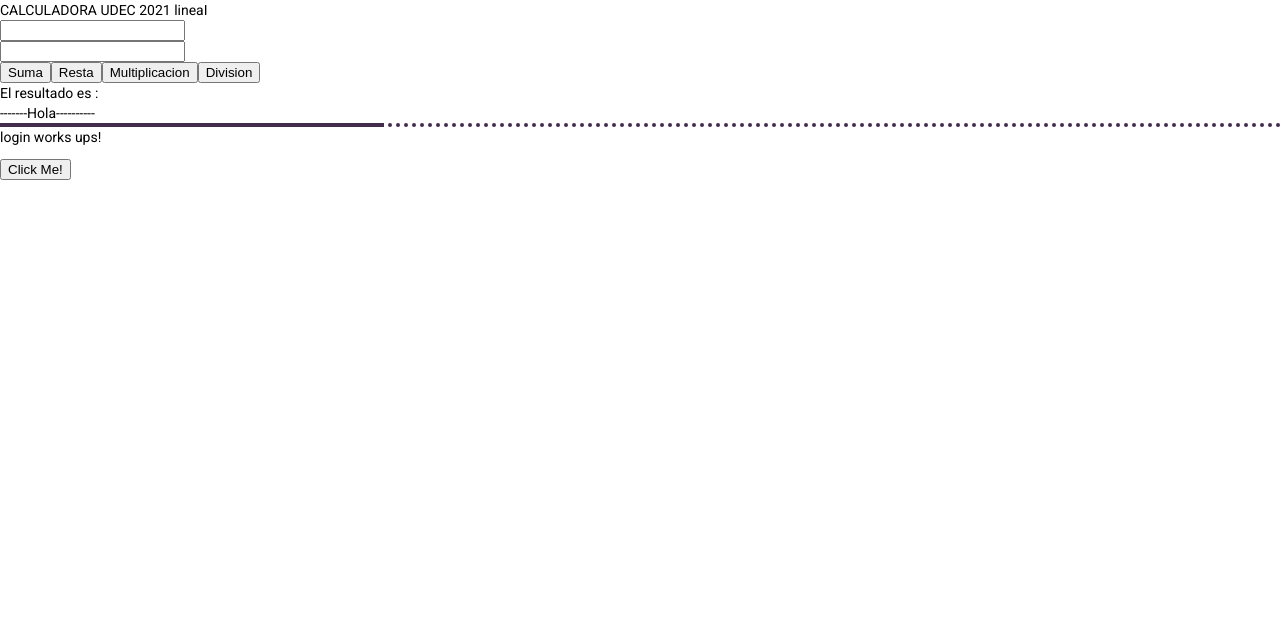
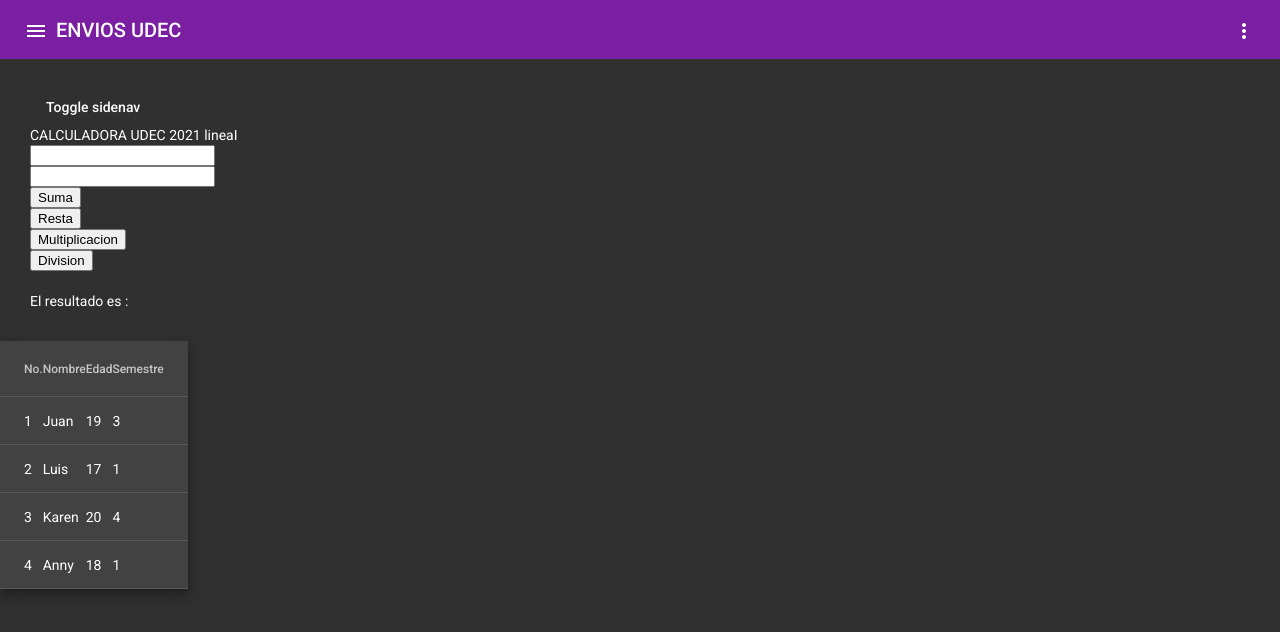
Before and after one commit to TatanCardenas/Linea, an Angular app: page / in a window 1280 px wide. Shown: the top 632 px of the page. Built offline with nearby package versions, Linux system fonts and the light colour scheme.

Commit message:
Sidenav y tabla funcionando

```diff
--- a/package.json
+++ b/package.json
@@ -12,7 +12,7 @@
   "private": true,
   "dependencies": {
     "@angular/animations": "~10.0.2",
-    "@angular/cdk": "^10.0.1",
+    "@angular/cdk": "^10.2.7",
     "@angular/common": "~10.0.2",
     "@angular/compiler": "~10.0.2",
     "@angular/core": "~10.0.2",
--- a/src/app/app.component.css
+++ b/src/app/app.component.css
@@ -0,0 +1,26 @@
+.example-spacer {
+    flex: 1 1 auto;
+  }
+
+  .example-sidenav {
+    padding: 30px;
+
+  }
+
+  .example-container {
+    display: flex;
+    flex-direction: column;
+    position: absolute;
+    top: 0;
+    bottom: 0;
+    left: 0;
+    right: 0;
+  }
+  .example-sidenav-content {
+    display: flex;
+    height: 100%;
+  }
+
+.table {
+  width: auto;
+}
--- a/src/app/app.component.html
+++ b/src/app/app.component.html
@@ -1,16 +1,114 @@
-      CALCULADORA UDEC 2021 {{ title }}
-<br>
-<input type="number" [(ngModel)]="numero1"/> {{numero1}} <br>
-<input type="number" [(ngModel)]="numero2"/> {{numero2}} <br>
-<input type="button" value="Suma" (click)= "operar('s')">
-<input type="button" value="Resta" (click)= "operar('r')">
-<input type="button" value="Multiplicacion" (click)= "operar('m')">
-<input type="button" value="Division" (click) = "operar('d')">
-<br>
-        El resultado es : {{resultado}}
-<br>
 -------Hola----------
 <br>
-<mat-progress-bar  [mode] = "'buffer'" [bufferValue]="30" > </mat-progress-bar >
+<mat-progress-bar [mode]="'buffer'" [bufferValue]="30"> </mat-progress-bar>
 
-<app-login></app-login>
+<div class="example-container">
+  <mat-toolbar color="primary" class="example-toolbar">
+
+    <button mat-icon-button (click)="drawer.toggle()">
+      <mat-icon *ngIf="!drawer.opened">menu</mat-icon>
+      <mat-icon *ngIf="drawer.opened">close</mat-icon>
+    </button>
+    <h1 class="example-app-name">ENVIOS UDEC</h1>
+
+
+    <span class="example-spacer"></span>
+
+    <button mat-icon-button [matMenuTriggerFor]="menu">
+      <mat-icon>more_vert</mat-icon>
+    </button>
+
+    <mat-menu #menu="matMenu">
+      <button mat-menu-item routerLink="/perfil">
+        <mat-icon>account_box</mat-icon>
+        <span>Mi Perfil</span>
+      </button>
+      <button mat-menu-item>
+        <mat-icon>exit_to_app</mat-icon>
+        <span>Cerrar Sesión</span>
+      </button>
+    </mat-menu>
+
+
+  </mat-toolbar>
+
+  <mat-drawer-container class="example-sidenav-content" autosize>
+    <mat-drawer #drawer style="width: 200px" mode="side">
+
+
+      <button mat-menu-item style="cursor: pointer">
+        <mat-icon>search</mat-icon>
+        <span>Buscar</span>
+      </button>
+      <mat-divider></mat-divider>
+
+      <button mat-menu-item style="cursor: pointer">
+        <mat-icon>search</mat-icon>
+        <span>Buscar</span>
+      </button>
+      <mat-divider></mat-divider>
+
+
+      <button mat-menu-item style="cursor: pointer">
+        <mat-icon>search</mat-icon>
+        <span>Buscar</span>
+      </button>
+      <mat-divider></mat-divider>
+
+    </mat-drawer>
+
+    <div class="example-sidenav">
+      <button type="button" mat-button (click)="drawer.toggle()">
+        Toggle sidenav
+      </button>
+      <br>
+      CALCULADORA UDEC 2021 {{ title }}
+      <br>
+      <input type="number" [(ngModel)]="numero1" /> {{numero1}} <br>
+      <input type="number" [(ngModel)]="numero2" /> {{numero2}} <br>
+      <input type="button" value="Suma" (click)="operar('s')"> <br>
+      <input type="button" value="Resta" (click)="operar('r')"> <br>
+      <input type="button" value="Multiplicacion" (click)="operar('m')"> <br>
+      <input type="button" value="Division" (click)="operar('d')"> <br>
+      <br>
+      El resultado es : {{resultado}}
+      <br>
+    </div>
+
+      <table mat-table [dataSource]="dataSource" class="mat-elevation-z8">
+
+        <!-- Position Column -->
+        <ng-container matColumnDef="position">
+          <th mat-header-cell *matHeaderCellDef> No. </th>
+          <td mat-cell *matCellDef="let element"> {{element.position}} </td>
+        </ng-container>
+
+        <!-- Name Column -->
+        <ng-container matColumnDef="name">
+          <th mat-header-cell *matHeaderCellDef> Nombre </th>
+          <td mat-cell *matCellDef="let element"> {{element.name}} </td>
+        </ng-container>
+
+        <!-- Weight Column -->
+        <ng-container matColumnDef="age">
+          <th mat-header-cell *matHeaderCellDef> Edad </th>
+          <td mat-cell *matCellDef="let element"> {{element.age}} </td>
+        </ng-container>
+
+        <!-- Symbol Column -->
+        <ng-container matColumnDef="semestre">
+          <th mat-header-cell *matHeaderCellDef> Semestre </th>
+          <td mat-cell *matCellDef="let element"> {{element.semestre}} </td>
+        </ng-container>
+
+        <tr mat-header-row *matHeaderRowDef="displayedColumns"></tr>
+        <tr mat-row *matRowDef="let row; columns: displayedColumns;"></tr>
+      </table>
+
+
+  </mat-drawer-container>
+
+
+
+
+</div>
--- a/src/app/app.component.ts
+++ b/src/app/app.component.ts
@@ -1,4 +1,18 @@
 import { Component } from '@angular/core';
+
+export interface Students{
+  name: string;
+  position: number;
+  age: number;
+  semestre: string;
+}
+
+const ELEMENT_DATA: Students[] = [
+  {position: 1, name: 'Juan', age: 19, semestre: '3'},
+  {position: 2, name: 'Luis', age: 17, semestre: '1'},
+  {position: 3, name: 'Karen', age: 20, semestre: '4'},
+  {position: 4, name: 'Anny', age: 18, semestre: '1'},
+];
 
 @Component({
   selector: 'app-root',
@@ -12,7 +26,8 @@ export class AppComponent {
   numero1 : number;
   numero2 : number;
   resultado: number;
-
+  displayedColumns: string[] = ['position', 'name', 'age', 'semestre'];
+  dataSource = ELEMENT_DATA;
   public operar(op: string): void{
 
     switch(op){
--- a/src/app/app.module.ts
+++ b/src/app/app.module.ts
@@ -7,7 +7,8 @@ import { LoginComponent } from './pages/login/login.component';
 import { RegistroComponent } from './pages/registro/registro.component';
 import { FormsModule } from '@angular/forms';
 //import { NoopAnimationsModule } from '@angular/platform-browser/animations';
-import { MatProgressBarModule } from '@angular/material/progress-bar';
+import { MaterialModule } from './material/material.module';
+import { BrowserAnimationsModule } from '@angular/platform-browser/animations'
 
 @NgModule({
   declarations: [
@@ -20,7 +21,8 @@ import { MatProgressBarModule } from '@angular/material/progress-bar';
     AppRoutingModule,
     FormsModule,
   //  NoopAnimationsModule,
-    MatProgressBarModule
+    MaterialModule,
+    BrowserAnimationsModule
   ],
   providers: [],
   bootstrap: [AppComponent]
--- /dev/null
+++ b/src/app/material/material.module.ts
@@ -0,0 +1,36 @@
+import { NgModule } from '@angular/core';
+import { CommonModule } from '@angular/common';
+
+import { MatProgressBarModule } from '@angular/material/progress-bar';
+import { MatTableModule } from '@angular/material/table';
+import { MatToolbarModule } from '@angular/material/toolbar';
+import { MatButtonModule } from '@angular/material/button';
+import { MatIconModule } from '@angular/material/icon';
+import { MatDividerModule } from '@angular/material/divider';
+import { MatMenuModule } from '@angular/material/menu';
+import { MatSidenavModule } from '@angular/material/sidenav';
+
+@NgModule({
+  declarations: [],
+  imports: [
+    CommonModule,
+    MatProgressBarModule,
+    MatTableModule,
+    MatToolbarModule,
+    MatButtonModule,
+    MatIconModule,
+    MatDividerModule,
+    MatMenuModule,
+    MatSidenavModule
+  ], exports :[
+    MatProgressBarModule,
+    MatTableModule,
+    MatToolbarModule,
+    MatButtonModule,
+    MatIconModule,
+    MatDividerModule,
+    MatMenuModule,
+    MatSidenavModule
+  ]
+})
+export class MaterialModule { }
--- a/src/app/pages/login/login.component.ts
+++ b/src/app/pages/login/login.component.ts
@@ -1,4 +1,4 @@
-import { Component, OnInit } from '@angular/core';
+import { Component, Input, OnInit } from '@angular/core';
 import { RouterTestingModule } from '@angular/router/testing';
 
 
@@ -9,6 +9,8 @@ import { RouterTestingModule } from '@angular/router/testing';
 })
 export class LoginComponent implements OnInit {
 
+  @Input()
+  resultadoHija : number;
   constructor() { }
 
   ngOnInit(): void {
```
Also changed, not shown: 1 other file (tests, documents, lock files or other folders).
